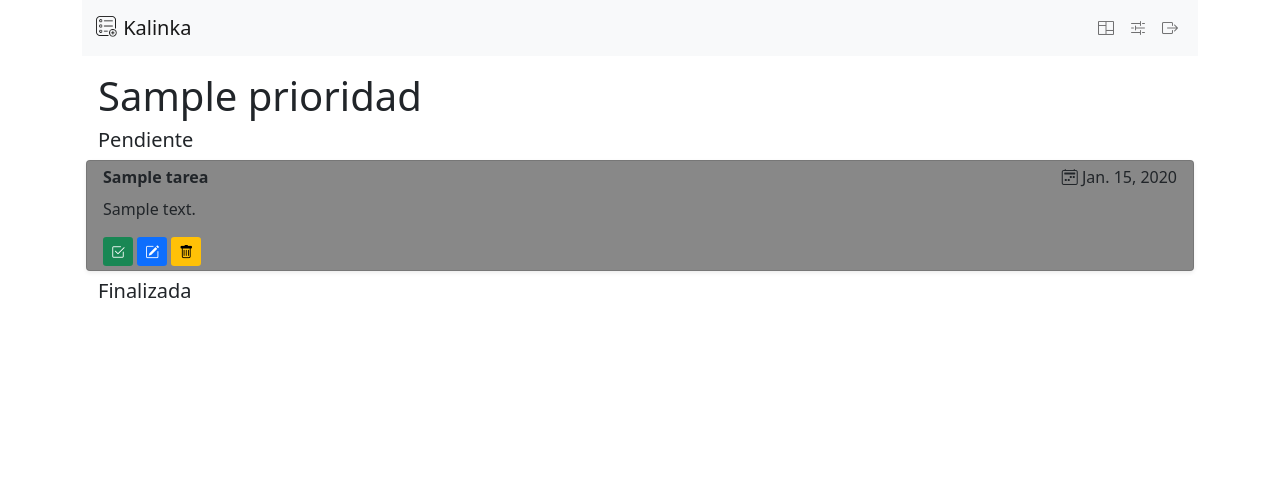
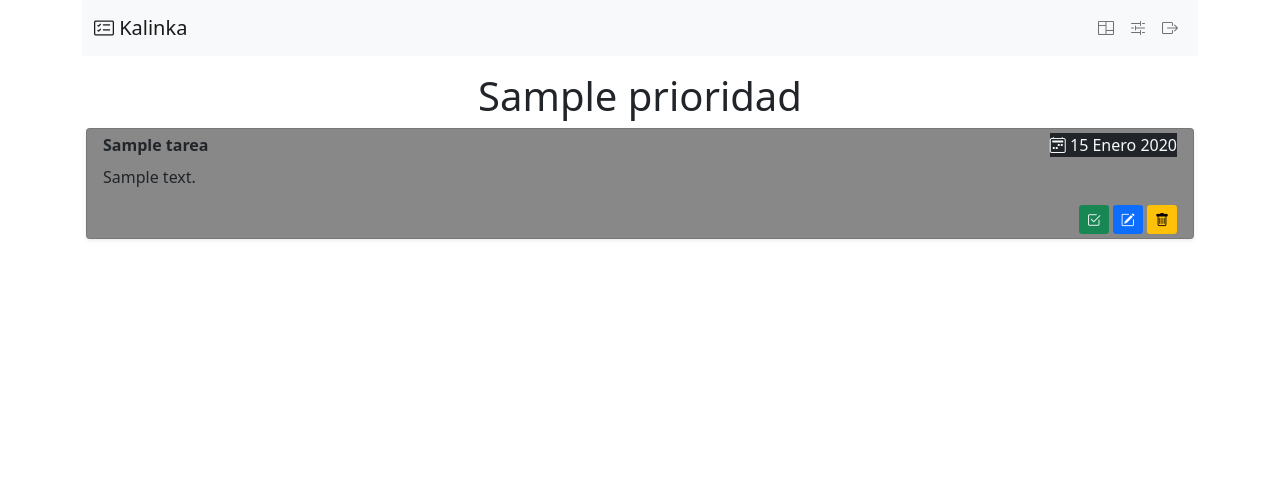
Before and after one commit to lucrohatsch/kalinka, a Django app: page /tablero/ in a window 1280 px wide. Shown: the top 497 px of the page. Run offline with Django 4.2, Linux system fonts and the light colour scheme; a user stored in the database is signed in; tables that the repository leaves empty hold one stand-in row (values such as "Sample post"); some libraries are stand-ins or nearby versions.

Commit message:
kalinka 1.21

```diff
--- a/kalinka_proy/kalinka_app/forms.py
+++ b/kalinka_proy/kalinka_app/forms.py
@@ -5,11 +5,17 @@ from django.contrib.auth.forms import UserCreationForm
 from django.contrib.auth.models import User
 
 class nuevaTarea(forms.ModelForm):
-    color = forms.CharField(widget=forms.TextInput(attrs={'type': 'color', 'value': '#ffffff'}))
-    f_deseada = forms.DateField(widget=forms.TextInput(attrs={'type': 'date'}))
+    color = forms.CharField(widget=forms.TextInput(attrs={'type': 'color', 'value': '#ffffff', 'class': 'form-control-color'}))
+
     class Meta:
         model = Tarea
         fields = ['titulo', 'descripcion', 'prioridad', 'color', 'f_deseada']
+        widgets = {
+            'titulo': forms.TextInput(attrs={'class': 'form-control'}),
+            'descripcion':forms.Textarea(attrs={'class': 'form-control'}),
+            'prioridad':forms.Select(attrs={'class': 'form-control'}),
+            'f_deseada':forms.TextInput(attrs={'type': 'date', 'class': 'form-control'})
+        }
 
 class customUserCreationForm(UserCreationForm):
     class Meta:
@@ -17,8 +23,8 @@ class customUserCreationForm(UserCreationForm):
         fields=['username', 'email', 'password1', 'password2']
 
 class nuevaPrioridad(forms.ModelForm):
-    nombre=forms.CharField(label="", widget=forms.TextInput(attrs={'placeholder': 'Nombre'}))
-    valor=forms.IntegerField(label="", widget=forms.TextInput(attrs={'placeholder': 'valor', 'type':'number', 'max':'10'}))
+    nombre=forms.CharField(label="", widget=forms.TextInput(attrs={'placeholder': 'Nombre', 'class': 'form-control'}))
+    valor=forms.IntegerField(label="", widget=forms.TextInput(attrs={'placeholder': 'valor', 'type':'number', 'max':'10', 'class': 'form-control'}))
     class Meta:
         model=Prioridad
         fields=['nombre', 'valor']
--- a/kalinka_proy/kalinka_app/templates/base.html
+++ b/kalinka_proy/kalinka_app/templates/base.html
@@ -6,6 +6,7 @@
     <meta http-equiv="X-UA-Compatible" content="IE=edge">
     <meta name="viewport" content="width=device-width, initial-scale=1.0">
     <title>Kalinka</title>
+    <link rel="icon" type="image/x-icon" href="{% static '/img/kalinka.svg' %}" >
     <link href="https://cdn.jsdelivr.net/npm/bootstrap@5.1.3/dist/css/bootstrap.min.css" rel="stylesheet" integrity="sha384-1BmE4kWBq78iYhFldvKuhfTAU6auU8tT94WrHftjDbrCEXSU1oBoqyl2QvZ6jIW3" crossorigin="anonymous">
     <link rel="stylesheet" href="https://cdn.jsdelivr.net/npm/bootstrap-icons@1.8.1/font/bootstrap-icons.css">
 </head>
@@ -14,7 +15,7 @@
         <nav class="navbar navbar-expand-lg navbar-light bg-light">
             <div class="container-fluid">
               <a class="navbar-brand" href="{% url 'Home' %}">
-                <img src="{% static '/img/to-do-list.png' %}" alt="" width="24" height="24" class="d-inline-block align-text-top">
+                <i class="bi bi-card-checklist"></i>
                 Kalinka
               </a>
               <button class="navbar-toggler" type="button" data-bs-toggle="collapse" data-bs-target="#navbarNavAltMarkup" aria-controls="navbarNavAltMarkup" aria-expanded="false" aria-label="Toggle navigation">
--- a/kalinka_proy/kalinka_app/templates/tablero.html
+++ b/kalinka_proy/kalinka_app/templates/tablero.html
@@ -3,16 +3,16 @@
 {% load static %}
 {% block contenido %}
 <div class="container-fluid">
-    <div class="row">
+    <div class="row ">
 
 
       {% for col in data %}
       <div class="col-sm p-3">
         <div class="row">
-          <h4 class="display-6">{{ col.prioridad }}</h4>
+          <h4 class="display-6 text-center">{{ col.prioridad }}</h4>
         </div>
-        <div class="row">
-          <h5>Pendiente</h5>
+        <div class="row ">
+
 
           {% for tarea in col.pendientes %}
           <div class="card mb-2 shadow-sm" style="background: {{ tarea.color }}">
@@ -21,14 +21,18 @@
             <div class="card-body p-1">
               <div class="card-title d-flex justify-content-between">
                 <strong>{{ tarea.titulo }}</strong>
-                <div>
+                {% if hoy > tarea.f_deseada %}
+                <div class=" text-light bg-dark fw-light">
+                {% else %}
+                <div class="">
+                {% endif %}
                   <i class="bi bi-calendar2-week"></i>
                   {{ tarea.f_deseada }}
               </div>
               </div>
-              <p class="card-text">{{ tarea.descripcion }}</p>
+              <p class="card-text fw-light">{{ tarea.descripcion }}</p>
 
-              <div class="">
+              <div class="text-end">
                 <a href="{% url 'finalizarTarea' tarea.id %}" class="btn-sm btn-success" type="button"><i class="bi bi-check2-square"></i></a>
                 <a href="../api/tarea/?id={{ tarea.id }}" class="btn-sm btn-primary" type="button" data-toggle="modal" data-target="#editaTarea"><i class="bi bi-pencil-square"></i></a>
                 <a href="../api/tarea/?id={{ tarea.id }}" class="btn-sm btn-warning" type="button" data-toggle="modal" data-target="#eliminarTarea"><i class="bi bi-trash"></i></a>
@@ -38,13 +42,13 @@
           {% endfor %}
         </div>
 
-        <div class="row">
-          <h5>Finalizada</h5>
+        <div class="row align-items-end">
+
 
           {% for tarea in col.resueltas %}
           <div class="card">
             <div class="card-title">
-              <p><del>{{ tarea.titulo }}</del></p>
+              <p class="text-muted fw-light"><del>{{ tarea.titulo }}</del></p>
             </div>
 
           </div>
@@ -75,9 +79,9 @@
         </div>
         <div class="modal-body">
           <form action="" method="post">
-            <div class="card">
+            <div class="">
                 {% csrf_token %}
-                {{ nueva }}
+                {{ nueva.as_p }}
 
             </div>
 
@@ -101,9 +105,9 @@
       </div>
       <div class="modal-body">
         <form action="" method="post" id="editarForm">
-          <div class="card">
+          <div class="">
               {% csrf_token %}
-              {{ nueva }}
+              {{ nueva.as_p }}
 
           </div>
           <div class="modal-footer">
@@ -127,7 +131,7 @@
       </div>
       <div class="modal-body">
         <form action="" method="post" id="eliminarForm">
-          <div class="card">
+          <div class="">
               {% csrf_token %}
               <p>Está seguro que desea eliminar la tarea <strong><span name="tarea"></span></strong></p>
 
@@ -144,5 +148,6 @@
 </div>
 
 
-<script src="{% static '/js/editarTarea.js' %}"
+<script src="{% static '/js/editarTarea.js' %}"></script>
+
 {% endblock %}
--- a/kalinka_proy/kalinka_app/views.py
+++ b/kalinka_proy/kalinka_app/views.py
@@ -3,7 +3,7 @@ from django.contrib.auth.models import User
 from django.shortcuts import redirect, render
 from .models import Tarea, Prioridad
 from .forms import nuevaTarea, customUserCreationForm, nuevaPrioridad
-from datetime import datetime
+from datetime import datetime, date
 from django.contrib.auth import authenticate, login
 from django.contrib.auth.decorators import login_required
 import json
@@ -47,8 +47,8 @@ def tablero(request):
                     "resueltas":resueltas})
 
     nueva=nuevaTarea()
-
-    return render(request, "tablero.html", {"data":data, "nueva":nueva})
+    hoy=date.today()
+    return render(request, "tablero.html", {"data":data, "nueva":nueva, "hoy":hoy})
 
 @login_required
 def finalizarTarea(request, id):
--- a/kalinka_proy/kalinka_proy/settings.py
+++ b/kalinka_proy/kalinka_proy/settings.py
@@ -117,7 +117,7 @@ AUTH_PASSWORD_VALIDATORS = [
 # Internationalization
 # https://docs.djangoproject.com/en/4.0/topics/i18n/
 
-LANGUAGE_CODE = 'en-us'
+LANGUAGE_CODE = 'es-AR'
 
 TIME_ZONE = 'America/Argentina/Buenos_Aires'
 
```
Also changed, not shown: kalinka_proy/kalinka_app/templates/home.html (+16 -9 lines), kalinka_proy/kalinka_app/static/img/calendar3.svg (deleted), kalinka_proy/kalinka_app/static/img/kalinka.svg (added), kalinka_proy/kalinka_app/static/img/kalinka_landing.png (added).
